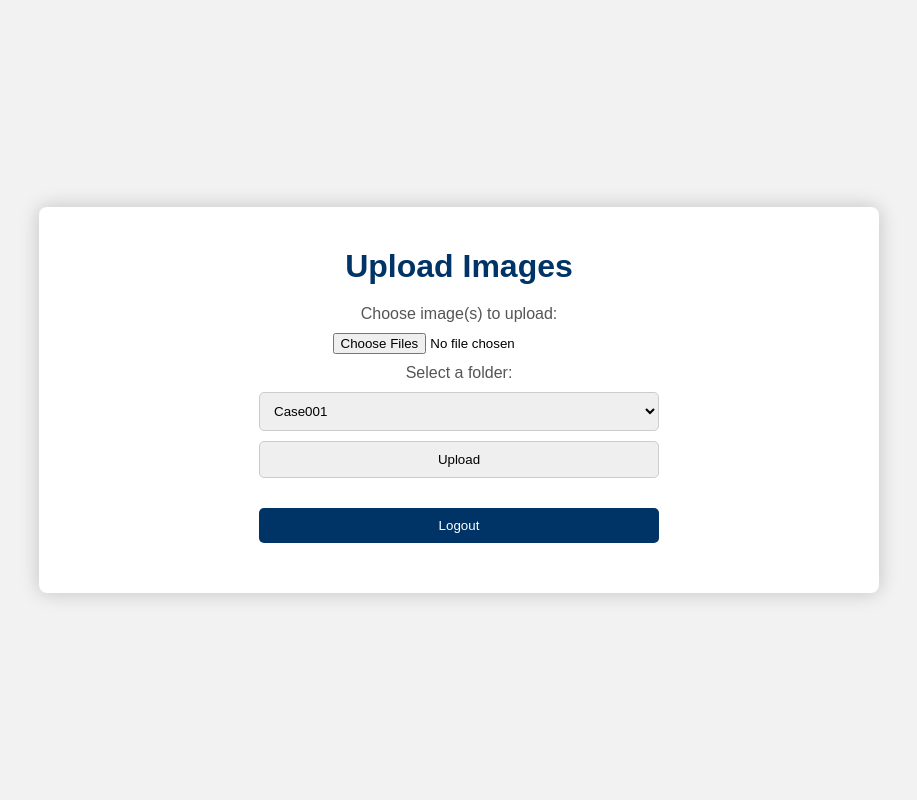
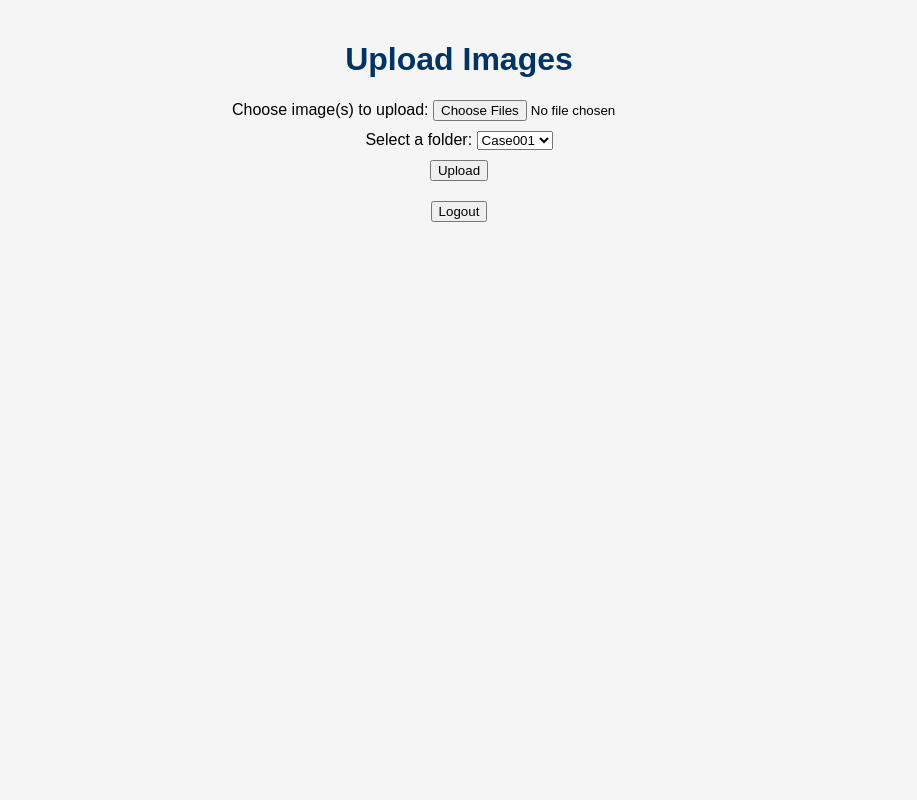
Before and after one commit to BudakCS255/trial, a PHP site: page / in a window 1280 px wide. Shown: the whole page, without its empty margins (181-1098 px from the left). Run offline with PHP 8.4, Linux system fonts and the light colour scheme; the visitor is signed in with stand-in values (Sample User, id 1).

Commit message:
Update index.php

```diff
--- a/index.php
+++ b/index.php
@@ -216,28 +216,14 @@ $conn->close();
     <style>
         body {
             font-family: Arial, sans-serif;
-            background-color: #f2f2f2;
+            background-color: #f5f5f5; /* Light gray */
             margin: 0;
-            padding: 0;
-            display: flex;
-            justify-content: center;
-            align-items: center;
-            min-height: 100vh;
-        }
-
-        .container {
-            max-width: 800px;
-            width: 100%;
             padding: 20px;
-            background-color: #fff;
-            border-radius: 8px;
-            box-shadow: 0px 0px 20px rgba(0, 0, 0, 0.2);
         }
 
         h1 {
             text-align: center;
-            color: #003366;
-            margin-bottom: 20px;
+            color: #003366; /* Dark blue */
         }
 
         form {
@@ -245,38 +231,22 @@ $conn->close();
             margin-bottom: 20px;
         }
 
-        label {
-            display: block;
+        select {
             margin-bottom: 10px;
-            color: #555;
-        }
-
-        select,
-        input[type="submit"] {
-            padding: 10px;
-            margin-bottom: 10px;
-            border: 1px solid #ccc;
-            border-radius: 5px;
-            box-sizing: border-box;
-            width: 100%;
-            max-width: 400px;
         }
 
         input[type="file"] {
-            width: auto;
             margin-bottom: 10px;
         }
 
-        .download-link {
-            display: block;
-            margin-top: 10px;
+        .image-item {
             text-align: center;
-            color: #003366;
-            text-decoration: none;
+            margin-bottom: 20px;
         }
 
-        .download-link:hover {
-            text-decoration: underline;
+        .image-item img {
+            max-width: 100%;
+            height: auto;
         }
 
         #upload-feedback {
@@ -284,32 +254,23 @@ $conn->close();
             margin-top: 20px;
         }
 
-        p.message {
-            color: #003366;
+        #upload-feedback p {
+            color: green;
         }
 
-        form.logout-form {
+        .download-link {
+            display: block;
+            margin-top: 10px;
+            text-align: center;
+        }
+
+        .logout-form {
             text-align: center;
             margin-top: 20px;
-        }
-
-        form.logout-form input[type="submit"] {
-            padding: 10px 20px;
-            background-color: #003366;
-            color: #fff;
-            border: none;
-            border-radius: 5px;
-            cursor: pointer;
-            transition: background-color 0.3s ease;
-        }
-
-        form.logout-form input[type="submit"]:hover {
-            background-color: #001f4d;
         }
     </style>
 </head>
 <body>
-    <div class="container">
     <?php if ($_SESSION['role'] === 'A' || $_SESSION['role'] === 'C'): ?>
         <!-- HTML form for image upload -->
         <h1>Upload Images</h1>
@@ -350,7 +311,7 @@ $conn->close();
     <div id="upload-feedback">
         <?php
         if (isset($_GET['message'])) {
-                echo '<p class="message">' . htmlspecialchars($_GET['message']) . '</p>';
+            echo '<p>' . htmlspecialchars($_GET['message']) . '</p>';
         }
         ?>
     </div>
@@ -360,6 +321,5 @@ $conn->close();
         <input type="hidden" name="action" value="logout">
         <input type="submit" value="Logout">
     </form>
-    </div>
 </body>
 </html>
```
Lines whose indentation alone changed are shown as unchanged.
